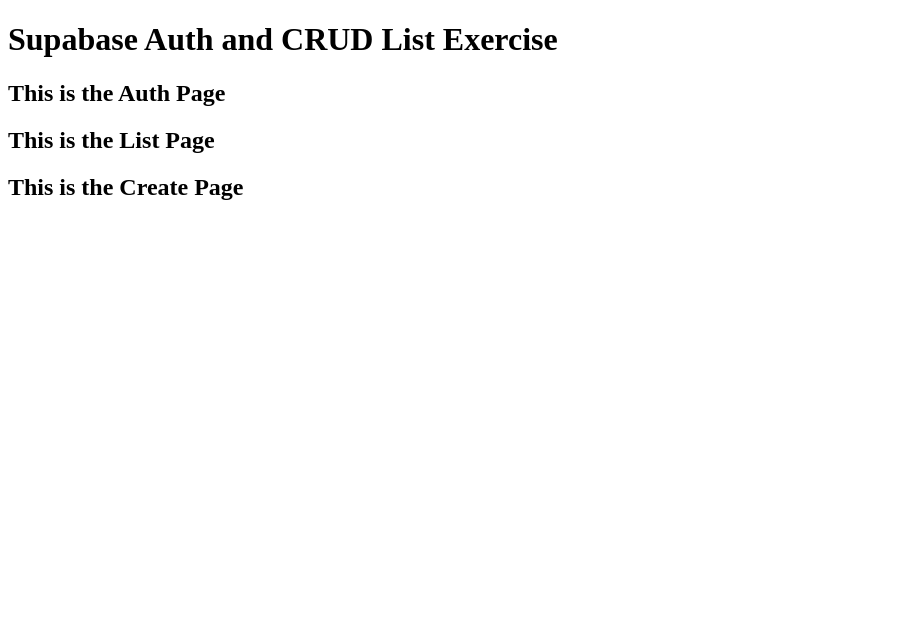
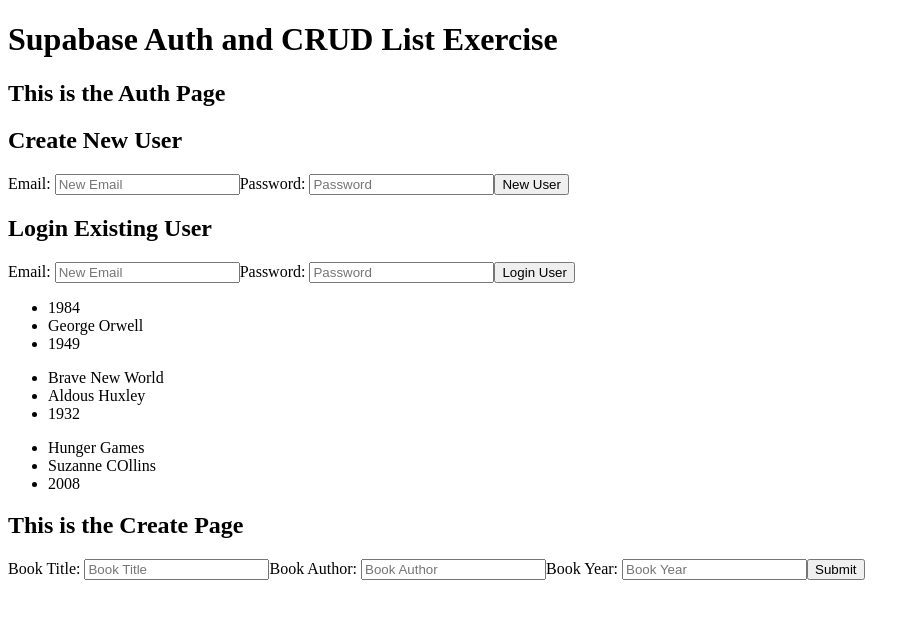
Before and after one commit to austinbhan/supabaseV2Playground, a React app: page / in a window 1280 px wide. Shown: the top 618 px of the page, without its empty margins (0-920 px from the left). Built offline with nearby package versions, Linux system fonts and the light colour scheme.

Commit message:
List made with trial components

```diff
--- a/src/AuthPage.jsx
+++ /dev/null
@@ -1,7 +0,0 @@
-export default function AuthPage() {
-  return (
-    <div>
-      <h2>This is the Auth Page</h2>
-    </div>
-  );
-}
--- a/src/CreatePage.jsx
+++ /dev/null
@@ -1,7 +0,0 @@
-export default function CreatePage() {
-  return (
-    <div>
-      <h2>This is the Create Page</h2>
-    </div>
-  );
-}
--- a/src/ListPage.jsx
+++ /dev/null
@@ -1,7 +0,0 @@
-export default function ListPage() {
-  return (
-    <div>
-      <h2>This is the List Page</h2>
-    </div>
-  );
-}
--- a/src/app.jsx
+++ b/src/app.jsx
@@ -1,9 +1,9 @@
 import {
   BrowserRouter as Router,
 } from 'react-router-dom';
-import AuthPage from './Authpage';
-import ListPage from './ListPage';
-import CreatePage from './CreatePage';
+import AuthPage from './components/AuthPage';
+import ListPage from './components/ListPage/ListPage';
+import CreatePage from './components/CreatePage';
 
 export default function App() {
   return(
--- /dev/null
+++ b/src/components/AuthPage.jsx
@@ -0,0 +1,21 @@
+export default function AuthPage() {
+  return (
+    <div>
+      <h2>This is the Auth Page</h2>
+      <div>
+        <form>
+          <h2>Create New User</h2>
+          Email: <input type="text" placeholder="New Email" />
+          Password: <input type="password" placeholder="Password" />
+          <button>New User</button>
+        </form>
+        <form>
+          <h2>Login Existing User</h2>
+          Email: <input type="text" placeholder="New Email" />
+          Password: <input type="password" placeholder="Password" />
+          <button>Login User</button>
+        </form>
+      </div>
+    </div>
+  );
+}
--- /dev/null
+++ b/src/components/CreatePage.jsx
@@ -0,0 +1,13 @@
+export default function CreatePage() {
+  return (
+    <div>
+      <h2>This is the Create Page</h2>
+      <form>
+          Book Title: <input type="text" placeholder="Book Title"></input>
+          Book Author: <input type="text" placeholder="Book Author"></input>
+          Book Year: <input type="text" placeholder="Book Year"></input>
+        <button>Submit</button>
+      </form>
+    </div>
+  );
+}
--- /dev/null
+++ b/src/components/ListPage/List.jsx
@@ -0,0 +1,17 @@
+// The Loop Component
+import ListComponent from './ListComponent';
+
+export default function List({ ListData }) {
+  return (
+    <div>
+      {
+        ListData.map((ListItem, i) => (
+          <ListComponent
+            {...ListItem}
+            key={ListItem.id + i}
+          />
+        ))
+      }
+    </div>
+  );
+}
--- /dev/null
+++ b/src/components/ListPage/ListComponent.jsx
@@ -0,0 +1,11 @@
+// A Singular List Component
+
+export default function ListComponent({ bookTitle, bookAuthor, bookYear }) {
+  return (
+    <ul>
+      <li>{bookTitle}</li>
+      <li>{bookAuthor}</li>
+      <li>{bookYear}</li>
+    </ul>
+  );
+}
--- /dev/null
+++ b/src/components/ListPage/ListData.jsx
@@ -0,0 +1,14 @@
+export const ListData = [
+  { id: '1',
+    bookTitle: '1984',
+    bookAuthor: 'George Orwell',
+    bookYear: '1949' },
+  { id: '2',
+    bookTitle: 'Brave New World',
+    bookAuthor: 'Aldous Huxley ',
+    bookYear: '1932' },
+  { id: '3',
+    bookTitle: 'Hunger Games',
+    bookAuthor: 'Suzanne COllins',
+    bookYear: '2008' }
+];
--- /dev/null
+++ b/src/components/ListPage/ListPage.jsx
@@ -0,0 +1,11 @@
+// The Entire List Page That Calls the Loop
+import { ListData } from './ListData';
+import List from './List';
+
+export default function ListPage() {
+  return (
+    <div>
+      <List ListData={ListData}/>
+    </div>
+  );
+}
```
